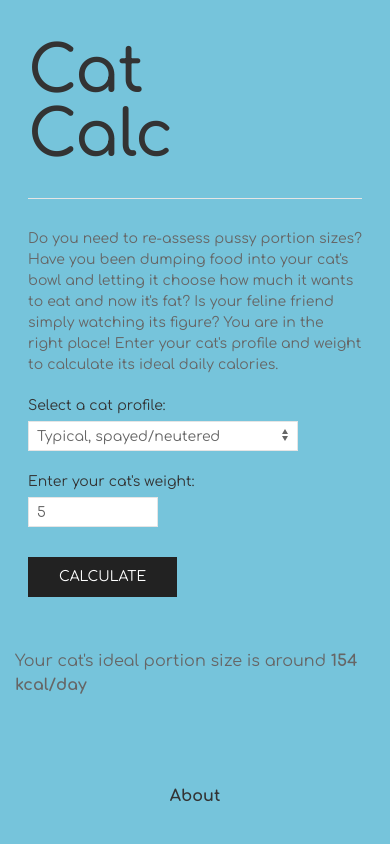
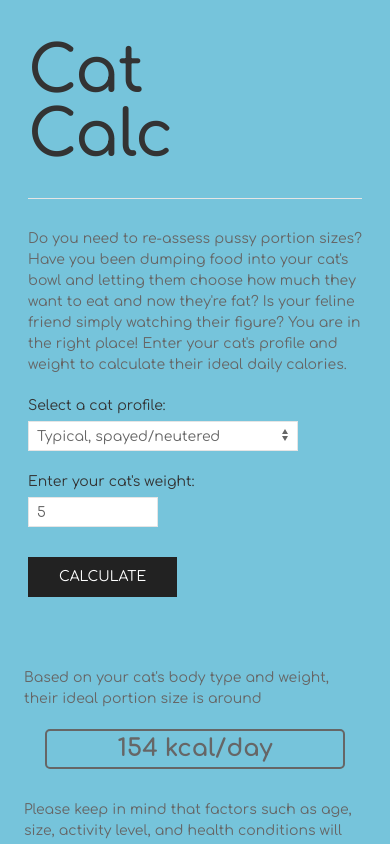
Before and after one commit to liztheshiz/cat-calc, a React (Create React App) app: page / in a window 390 px wide. Both pictures are taken after typing "5" into the empty fields and a click on the button "CALCULATE". Shown: the top 844 px of the page. Built offline with nearby package versions, Linux system fonts and the light colour scheme.

Commit message:
improve width responsiveness of home and result elements

```diff
--- a/src/App.css
+++ b/src/App.css
@@ -49,6 +49,10 @@ body {
     margin-left: 200px;
 }
 
+.border-default {
+    border: 2px solid #666;
+}
+
 a {
     color: #4d78a3;
 }
@@ -77,3 +81,16 @@ footer>a:focus {
 select.uk-form-width-medium {
     width: 270px;
 }
+
+.uk-width-xlarge-custom {
+    max-width: 680px;
+    padding-left: 24px;
+    padding-right: 24px;
+}
+
+@media screen and (max-width: 959px) and (min-width: 640px) {
+    .uk-grid-divider.uk-grid-stack>.uk-grid-margin::before {
+        top: -30px;
+        left: 0;
+    }
+}
--- a/src/components/home-view.js
+++ b/src/components/home-view.js
@@ -8,10 +8,13 @@ function HomeView() {
 
     useEffect(() => {
         const blurbElement = document.getElementById('cat-blurb');
+        const homeElement = document.getElementById('home');
         const gridElement = document.getElementById('home-grid');
+        const gridItems = document.querySelectorAll('.home-grid__item');
         const inputElements = document.querySelectorAll('.input-element');
         const titleElement = document.getElementById('cat-app-title');
         const calcButton = document.getElementById('calc-button');
+        const resultElement = document.getElementById('result-blurb');
 
         const handleResize = () => {
             if (window.innerWidth < 639) {
@@ -19,6 +22,7 @@ function HomeView() {
                 gridElement.classList.remove('uk-margin-xlarge-top');
                 gridElement.classList.add('uk-margin-medium-top');
                 blurbElement.classList.add('uk-text-small');
+                resultElement.classList.add('uk-text-small');
                 inputElements.forEach((inputElement) => inputElement.classList.add('uk-form-small'));
                 titleElement.classList.remove('uk-heading-2xlarge');
                 titleElement.classList.add('uk-heading-xlarge');
@@ -26,6 +30,7 @@ function HomeView() {
                 gridElement.classList.add('uk-margin-xlarge-top');
                 gridElement.classList.remove('uk-margin-medium-top');
                 blurbElement.classList.remove('uk-text-small');
+                resultElement.classList.remove('uk-text-small');
                 inputElements.forEach((inputElement) => inputElement.classList.remove('uk-form-small'));
                 titleElement.classList.add('uk-heading-2xlarge');
                 titleElement.classList.remove('uk-heading-xlarge');
@@ -35,9 +40,24 @@ function HomeView() {
                 // smaller than m screens
                 calcButton.classList.add('uk-margin-small-top');
                 calcButton.classList.remove('margin-left-200');
+                if (window.innerWidth >= 639) {
+                    homeElement.classList.remove('uk-container-small');
+                    gridElement.classList.add('uk-width-xlarge-custom');
+                    gridElement.classList.add('uk-align-center');
+                    gridItems.forEach((item) => item.classList.add('uk-padding-remove-left'));
+                } else {
+                    homeElement.classList.add('uk-container-small');
+                    gridElement.classList.remove('uk-width-xlarge-custom');
+                    gridElement.classList.remove('uk-align-center');
+                    gridItems.forEach((item) => item.classList.remove('uk-padding-remove-left'));
+                }
             } else {
                 calcButton.classList.remove('uk-margin-small-top');
                 calcButton.classList.add('margin-left-200');
+                homeElement.classList.add('uk-container-small');
+                gridElement.classList.remove('uk-width-xlarge-custom');
+                gridElement.classList.remove('uk-align-center');
+                gridItems.forEach((item) => item.classList.remove('uk-padding-remove-left'));
             }
 
             if (window.innerWidth < 1199) {
@@ -87,19 +107,19 @@ function HomeView() {
 
     return (
         <>
-            <div className="home uk-container uk-container-small uk-margin-remove-left uk-margin-remove-right uk-margin-auto-left@s uk-margin-auto-right@s">
+            <div id="home" className="home uk-container uk-container-small uk-margin-remove-left uk-margin-remove-right uk-margin-auto-left@s uk-margin-auto-right@s">
                 <div className="uk-grid-divider" uk-grid="true" id="home-grid">
-                    <div className="uk-width-1-1 uk-width-3-5@s uk-width-2-5@m uk-width-1-2@l">
+                    <div className="uk-width-1-1 uk-width-2-5@m uk-width-1-2@l home-grid__item">
                         <div className="uk-align-right@m uk-width-medium@s uk-width-large@l">
                             <h1 id="cat-app-title" className="uk-margin-remove-bottom">Cat Calc</h1>
                         </div>
                     </div>
-                    <div className="uk-width-1-1 uk-width-3-5@s uk-width-1-2@l">
+                    <div className="uk-width-1-1 uk-width-3-5@m uk-width-1-2@l home-grid__item">
                         <p id="cat-blurb" className="uk-margin uk-width-large@m">
                             Do you need to re-assess pussy portion sizes? Have you been dumping food into your cat's
-                            bowl and letting it choose how much it wants to eat and now it's fat? Is your feline
-                            friend simply watching its figure? You are in the right place! Enter your cat's profile
-                            and weight to calculate its ideal daily calories.
+                            bowl and letting them choose how much they want to eat and now they're fat? Is your feline
+                            friend simply watching their figure? You are in the right place! Enter your cat's profile
+                            and weight to calculate their ideal daily calories.
                         </p>
                         <form id="cat-form" className="uk-form-horizontal">
                             <div className="uk-margin">
@@ -124,9 +144,17 @@ function HomeView() {
                     </div>
                 </div>
             </div>
-            {stepTwoVisible && <div className="uk-container uk-container-small">
-                <p>Your cat's ideal portion size is around <span className="uk-text-bold">{parseInt(portionSize)} kcal/day</span></p>
-            </div>}
+            <div id="result-blurb" className="uk-margin-xlarge-top uk-container uk-width-xlarge-custom">
+                {stepTwoVisible && <>
+                    <p className="uk-text-center@s">Based on your cat's body type and weight, their ideal portion size is around</p>
+                    <p className="uk-text-bold uk-text-large uk-text-center uk-align-center uk-margin-remove-top uk-border-rounded border-default uk-width-medium">{parseInt(portionSize)} kcal/day</p>
+                    <p className="uk-align-center uk-margin-remove-left uk-margin-remove-right">
+                        Please keep in mind that factors such as age, size, activity level, and health conditions will also affect the ideal amount of calories
+                        that your cat should consume per day. An individual cat's needs can vary <span className="uk-text-bold">as much as 50%</span> in either
+                        direction from the average.
+                    </p>
+                </>}
+            </div>
         </>
     );
 }
```
